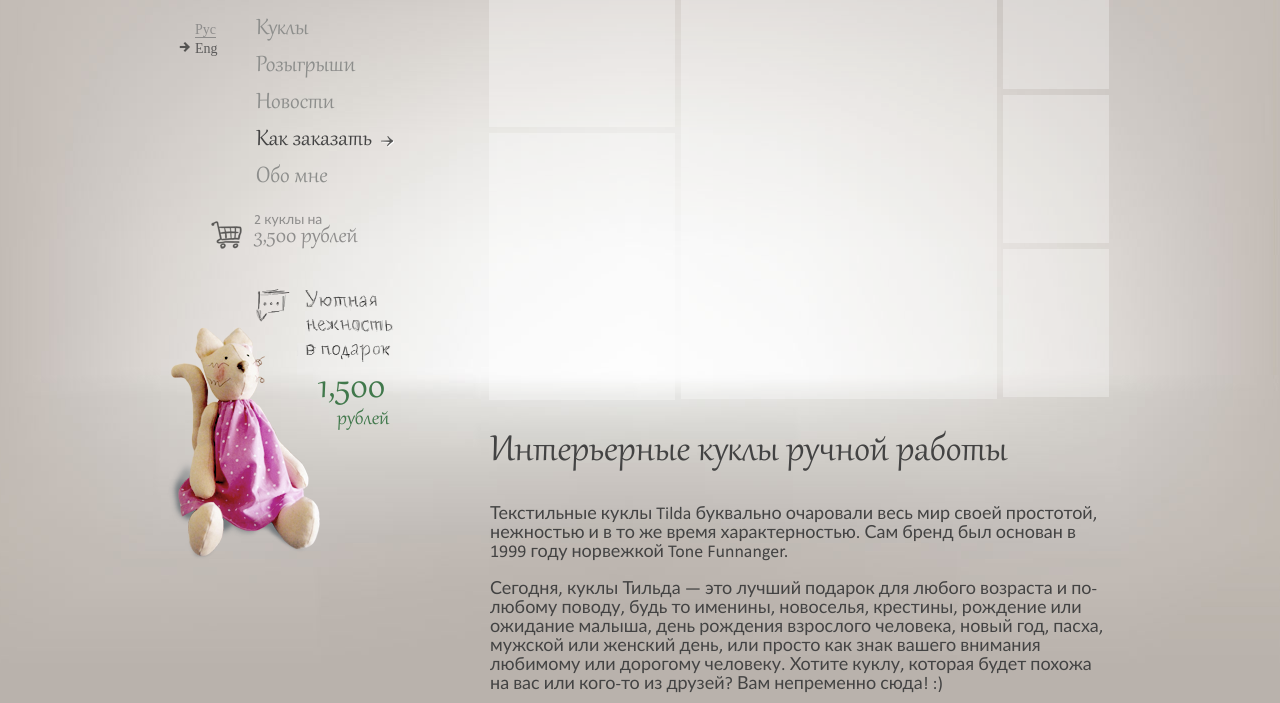
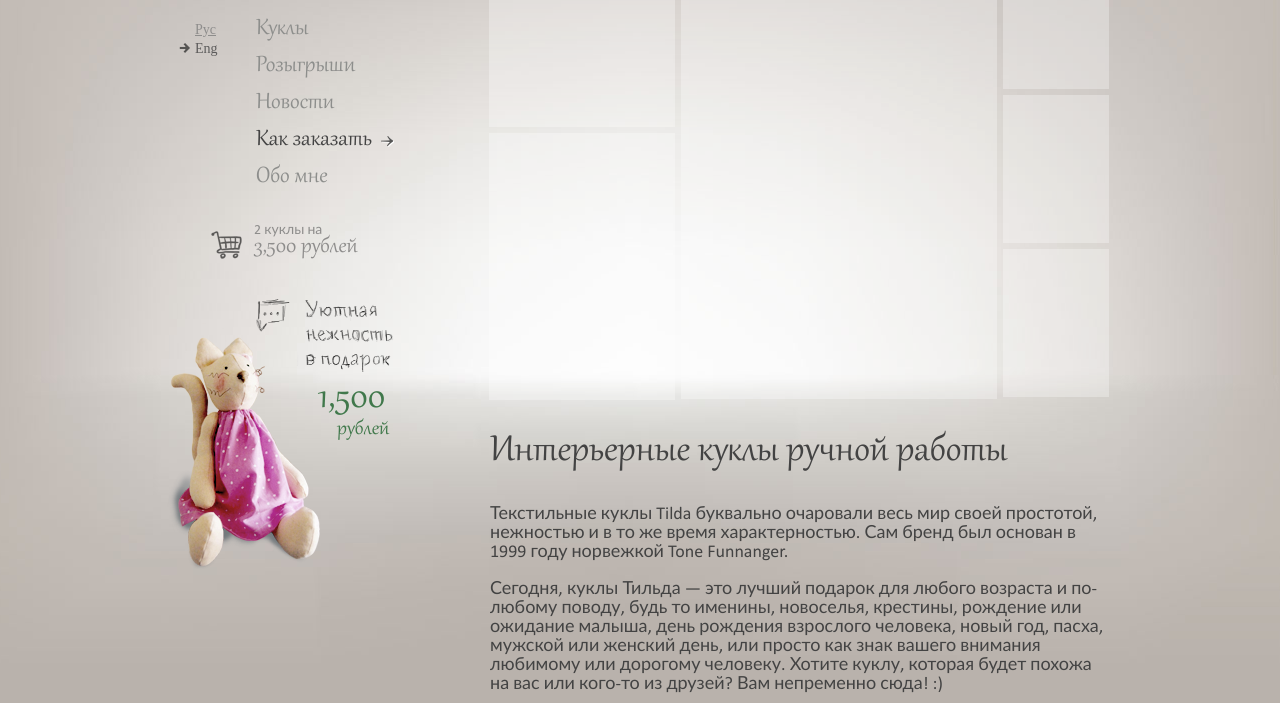
Before and after one commit to FladeX/fladex.github.com, a plain HTML site: page vstk-melenadolls/index.html in a window 1280 px wide. Shown: the part 97-800 px from the top of the page. Drawn offline with Linux system fonts and the light colour scheme.

Commit message:
update sidebar styles

```diff
--- a/vstk-melenadolls/css/style.css
+++ b/vstk-melenadolls/css/style.css
@@ -33,11 +33,12 @@ body {
   padding: 22px 0 0 5px;
 }
 .language__switch {
-  background: url('../img/icon_arrow_ltr.png') 0 -4px no-repeat;
+  background: url('../img/icon_arrow_ltr.png') 0 -3px no-repeat;
   color: #5c5b5b;
   display: inline-block;
   font-family: 'Calibry';
   font-size: 14px;
+  line-height: 16px;
   padding-left: 20px;
 }
 .language__switch_state_active {
@@ -46,17 +47,15 @@ body {
 .language__switch_lang_ru {}
 .language__switch_lang_en {}
 .language__switch-link {
-  border-bottom: 1px solid #8e8d8c;
   color: #8e8d8c;
-  text-decoration: none;
+  text-decoration: underline;
 }
 .language__switch-link:hover {
-  border-bottom: none;
   text-decoration: none;
 }
 .language__switch-link_state_active {
-  border-bottom: 1px solid #5c5b5b;
   color: #5c5b5b;
+  text-decoration: underline;
 }
 .language__switch-link_state_active:hover {
 
@@ -87,7 +86,7 @@ body {
 .cart {
   color: #8e8d8c;
   margin-left: 41px;
-  margin-top: 17px;
+  margin-top: 27px;
   position: relative;
 }
 .cart_state_active {
```
